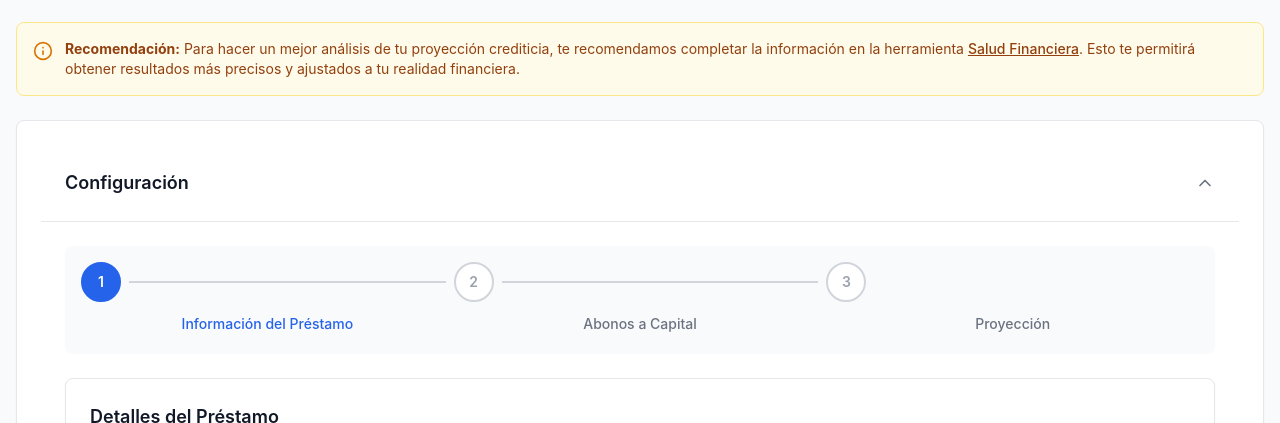
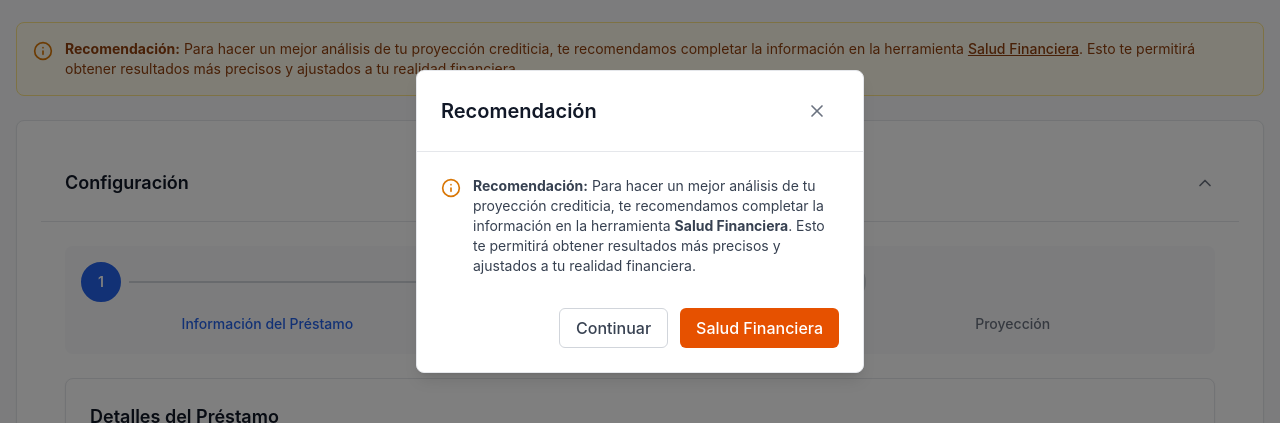
Before and after one commit to erjosara8916/finanzas-erick-saravia, a React (Vite) app: page /proyeccion-crediticia in a window 1280 px wide. Shown: the part 179-602 px from the top of the page. Built offline with nearby package versions, Linux system fonts and the light colour scheme; no server answers.

Commit message:
feat: Improve error messaging

```diff
--- a/src/components/financial-health/TransactionForm.tsx
+++ b/src/components/financial-health/TransactionForm.tsx
@@ -32,6 +32,7 @@ export default function TransactionForm() {
   const [amount, setAmount] = useState<string>('');
   const [description, setDescription] = useState<string>('');
   const [category, setCategory] = useState<string>('');
+  const [errors, setErrors] = useState<Record<string, string>>({});
 
   const addTransaction = useFinancialHealthStore((state) => state.addTransaction);
 
@@ -40,17 +41,26 @@ export default function TransactionForm() {
   const handleSubmit = (e: React.FormEvent) => {
     e.preventDefault();
 
+    const newErrors: Record<string, string> = {};
+
+    if (!description.trim()) {
+      newErrors.description = 'La descripción es requerida';
+    }
+
     if (!amount || new Decimal(amount).lte(0)) {
+      newErrors.amount = 'El monto es requerido y debe ser mayor a cero';
+    }
+
+    if (!category) {
+      newErrors.category = 'La categoría es requerida';
+    }
+
+    if (Object.keys(newErrors).length > 0) {
+      setErrors(newErrors);
       return;
     }
 
-    if (!description.trim()) {
-      return;
-    }
-
-    if (!category) {
-      return;
-    }
+    setErrors({});
 
     addTransaction({
       type,
@@ -68,6 +78,7 @@ export default function TransactionForm() {
   const handleTypeChange = (newType: TransactionType) => {
     setType(newType);
     setCategory(''); // Reset category when type changes
+    setErrors({}); // Clear errors when type changes
   };
 
   return (
@@ -110,10 +121,22 @@ export default function TransactionForm() {
             id="description"
             type="text"
             value={description}
-            onChange={(e) => setDescription(e.target.value)}
+            onChange={(e) => {
+              setDescription(e.target.value);
+              if (errors.description) {
+                setErrors((prev) => {
+                  const newErrors = { ...prev };
+                  delete newErrors.description;
+                  return newErrors;
+                });
+              }
+            }}
             placeholder="Ej: Nómina, Alquiler, Netflix..."
-            required
+            error={!!errors.description}
           />
+          {errors.description && (
+            <p className="text-sm text-red-500 mt-1">{errors.description}</p>
+          )}
         </div>
 
         {/* Amount and Category in same row */}
@@ -124,10 +147,22 @@ export default function TransactionForm() {
             <InputCurrency
               id="amount"
               value={amount}
-              onChange={setAmount}
+              onChange={(value) => {
+                setAmount(value);
+                if (errors.amount) {
+                  setErrors((prev) => {
+                    const newErrors = { ...prev };
+                    delete newErrors.amount;
+                    return newErrors;
+                  });
+                }
+              }}
               placeholder="0.00"
-              required
+              error={!!errors.amount}
             />
+            {errors.amount && (
+              <p className="text-sm text-red-500 mt-1">{errors.amount}</p>
+            )}
           </div>
 
           {/* Category */}
@@ -136,8 +171,17 @@ export default function TransactionForm() {
             <Select
               id="category"
               value={category}
-              onChange={(e) => setCategory(e.target.value)}
-              required
+              onChange={(e) => {
+                setCategory(e.target.value);
+                if (errors.category) {
+                  setErrors((prev) => {
+                    const newErrors = { ...prev };
+                    delete newErrors.category;
+                    return newErrors;
+                  });
+                }
+              }}
+              error={!!errors.category}
             >
               <option value="">Selecciona una categoría</option>
               {currentCategories.map((cat) => (
@@ -146,6 +190,9 @@ export default function TransactionForm() {
                 </option>
               ))}
             </Select>
+            {errors.category && (
+              <p className="text-sm text-red-500 mt-1">{errors.category}</p>
+            )}
           </div>
         </div>
 
--- a/src/components/loan/ExtraPaymentsManager.tsx
+++ b/src/components/loan/ExtraPaymentsManager.tsx
@@ -1,5 +1,6 @@
 import { useState, useMemo } from 'react';
 import { useLoanStore } from '../../store/loanStore';
+import { useFinancialHealthStore } from '../../store/financialHealthStore';
 import Button from '../ui/Button';
 import InputCurrency from '../ui/InputCurrency';
 import Label from '../ui/Label';
@@ -11,9 +12,10 @@ import { X } from 'lucide-react';
 import { validateAmount } from '../../lib/validation';
 import { addMonths, parseISO } from 'date-fns';
 import { formatDateDisplay, formatCurrency, formatMonthsToYearsAndMonths } from '../../lib/formatters';
-import { calculateAmortizationTable, calculateLoanSummary } from '../../lib/engine';
+import { calculateAmortizationTable, calculateLoanSummary, calculateMonthlyPayment } from '../../lib/engine';
 import { useAnalytics } from '../../hooks/useAnalytics';
 import { trackEventWithParams, hasUserConsent } from '../../lib/analytics';
+import { Decimal } from 'decimal.js';
 
 export default function ExtraPaymentsManager() {
   const loanInput = useLoanStore((state) => state.getActiveLoanInput());
@@ -21,6 +23,7 @@ export default function ExtraPaymentsManager() {
   const addExtraPayment = useLoanStore((state) => state.addExtraPayment);
   const removeExtraPayment = useLoanStore((state) => state.removeExtraPayment);
   const removeAllExtraPayments = useLoanStore((state) => state.removeAllExtraPayments);
+  const suggestedPaymentCapacity = useFinancialHealthStore((state) => state.suggestedPaymentCapacity());
   const { trackExtraPaymentAdded, trackExtraPaymentRemoved } = useAnalytics();
 
   const [paymentType, setPaymentType] = useState<'single' | 'periodic'>('single');
@@ -35,6 +38,41 @@ export default function ExtraPaymentsManager() {
   const existingPayments = Object.entries(extraPayments)
     .map(([period, amount]) => ({ period: parseInt(period), amount }))
     .sort((a, b) => a.period - b.period);
+
+  // Calcular cuota mensual total
+  const totalMonthlyPayment = useMemo(() => {
+    if (!loanInput || !loanInput.principal || !loanInput.annualRate || !loanInput.termMonths) {
+      return null;
+    }
+
+    try {
+      const principal = new Decimal(parseFloat(loanInput.principal));
+      const annualRate = new Decimal(parseFloat(loanInput.annualRate.toString()));
+      const monthlyPayment = calculateMonthlyPayment(principal, annualRate, loanInput.termMonths);
+
+      const insurance = loanInput.insuranceAmount ? parseFloat(loanInput.insuranceAmount) : 0;
+      const fees = loanInput.additionalFees ? parseFloat(loanInput.additionalFees) : 0;
+
+      const useFixedPayment = loanInput.useFixedPayment || false;
+      if (useFixedPayment && loanInput.fixedMonthlyPayment) {
+        return parseFloat(loanInput.fixedMonthlyPayment);
+      }
+
+      return monthlyPayment.toNumber() + insurance + fees;
+    } catch (error) {
+      console.error('Error calculating total monthly payment:', error);
+      return null;
+    }
+  }, [loanInput]);
+
+  // Calcular máximo abono sugerido
+  const maxSuggestedPayment = useMemo(() => {
+    if (!suggestedPaymentCapacity.gt(0) || totalMonthlyPayment === null) {
+      return null;
+    }
+    const max = suggestedPaymentCapacity.minus(new Decimal(totalMonthlyPayment));
+    return max.gt(0) ? max.toNumber() : 0;
+  }, [suggestedPaymentCapacity, totalMonthlyPayment]);
 
   // Calcular métricas de ahorro y plazo (before early return)
   const { monthsSaved, savings, costWithoutExtras, costWithExtras, finalizationDate } = useMemo(() => {
@@ -231,7 +269,20 @@ export default function ExtraPaymentsManager() {
 
   return (
     <Card title="Abonos a Capital" description="Agrega abonos a capital para reducir el principal más rápido">
-      <div className="grid grid-cols-1 lg:grid-cols-2 gap-4 sm:gap-6">
+      {maxSuggestedPayment !== null && maxSuggestedPayment > 0 && (
+        <div className="mb-4 sm:mb-6 p-3 sm:p-4 rounded-lg bg-green-50 dark:bg-green-900/20 border border-green-200 dark:border-green-800">
+          <div className="flex items-center gap-2">
+            <Label className="text-sm font-medium text-green-800 dark:text-green-200">
+              Máximo Abono Sugerido:
+            </Label>
+            <span className="text-sm font-semibold text-green-900 dark:text-green-100">
+              {formatCurrency(maxSuggestedPayment)}
+            </span>
+            <Tooltip message="Monto máximo recomendado para abonos a capital basado en tu capacidad de endeudamiento menos la cuota mensual del préstamo" />
+          </div>
+        </div>
+      )}
+      <div className="grid grid-cols-1 lg:grid-cols-2 gap-4 sm:gap-6 items-start">
         {/* Columna 1: Formulario */}
         <div className="space-y-3 sm:space-y-4">
           <div className="space-y-1.5 sm:space-y-2">
@@ -353,7 +404,7 @@ export default function ExtraPaymentsManager() {
         </div>
 
         {/* Columna 2: Resumen y Listado de abonos a capital */}
-        <div className="space-y-3 sm:space-y-4">
+        <div className="space-y-3 sm:space-y-4 flex flex-col">
           {/* Resumen de abonos */}
           <div className="p-3 sm:p-4 bg-blue-50 dark:bg-blue-900/20 rounded-lg border border-blue-200 dark:border-blue-800">
             <h4 className="text-xs sm:text-sm font-semibold text-gray-700 dark:text-gray-300 mb-2 sm:mb-3">
--- a/src/components/loan/LoanForm.tsx
+++ b/src/components/loan/LoanForm.tsx
@@ -1,4 +1,5 @@
 import { useLoanStore } from '../../store/loanStore';
+import { useFinancialHealthStore } from '../../store/financialHealthStore';
 import { validatePrincipal, validateRate, validateTermMonths, validateDate, validateAmount } from '../../lib/validation';
 import { calculateMonthlyPayment } from '../../lib/engine';
 import { formatCurrency } from '../../lib/formatters';
@@ -15,6 +16,7 @@ import { useAnalytics } from '../../hooks/useAnalytics';
 export default function LoanForm() {
   const loanInput = useLoanStore((state) => state.getActiveLoanInput());
   const updateLoanInput = useLoanStore((state) => state.updateLoanInput);
+  const suggestedPaymentCapacity = useFinancialHealthStore((state) => state.suggestedPaymentCapacity());
   const { trackFormFieldChange, trackValidationError, trackCalculation } = useAnalytics();
 
   const [errors, setErrors] = useState<Record<string, string>>({});
@@ -122,6 +124,19 @@ export default function LoanForm() {
 
   return (
     <Card title="Detalles del Préstamo" description="Ingresa la información del préstamo para calcular la tabla de amortización">
+      {suggestedPaymentCapacity.gt(0) && (
+        <div className="mb-4 sm:mb-6 p-3 sm:p-4 rounded-lg bg-green-50 dark:bg-green-900/20 border border-green-200 dark:border-green-800">
+          <div className="flex items-center gap-2">
+            <Label className="text-sm font-medium text-green-800 dark:text-green-200">
+              Capacidad de Endeudamiento Sugerida:
+            </Label>
+            <span className="text-sm font-semibold text-green-900 dark:text-green-100">
+              {formatCurrency(suggestedPaymentCapacity.toNumber())}
+            </span>
+            <Tooltip message="Capacidad de pago mensual sugerida basada en tu información de salud financiera. Esta es una referencia para evaluar si el préstamo se ajusta a tu capacidad de pago" />
+          </div>
+        </div>
+      )}
       <div className="grid grid-cols-1 md:grid-cols-2 gap-4 sm:gap-6">
         <div className="space-y-1.5 sm:space-y-2">
           <div className="flex items-center gap-1">
--- a/src/components/loan/LoanSummary.tsx
+++ b/src/components/loan/LoanSummary.tsx
@@ -134,7 +134,7 @@ export default function LoanSummary() {
           </div>
           <div className="flex justify-between items-center py-1.5 sm:py-2 pt-3 sm:pt-4">
             <span className="text-base sm:text-lg font-semibold text-gray-900 dark:text-gray-100">
-              Costo Total (Interés + Cuotas)
+              Costo Total (Total pagos - Capital recibido)
             </span>
             <span className="text-base sm:text-lg font-bold text-red-600 dark:text-red-400">
               {formatCurrency(summary.totalSunkCost)}
--- a/src/lib/pdfGenerator.ts
+++ b/src/lib/pdfGenerator.ts
@@ -95,7 +95,7 @@ export function generatePDFReport(data: PDFData): void {
 
   const metrics: Array<[string, string, [number, number, number]]> = [
     ['Total a Pagar:', formatCurrency(summary.totalPaid), primaryColor],
-    ['Costo Total (Interés + Cuotas):', formatCurrency(summary.totalSunkCost), accentColor],
+    ['Costo Total (Total pagos - capital recibido):', formatCurrency(summary.totalSunkCost), accentColor],
     ['Plazo Real:', formatMonthsToYearsAndMonths(summary.actualTermMonths), [46, 204, 113]], // Verde
     ['Total de Intereses:', formatCurrency(summary.totalInterest), secondaryColor],
   ];
--- a/src/pages/LoanProjectionPage.tsx
+++ b/src/pages/LoanProjectionPage.tsx
@@ -7,6 +7,7 @@ import Collapsible from '../components/ui/Collapsible';
 import Stepper from '../components/ui/Stepper';
 import OrientationWarning from '../components/ui/OrientationWarning';
 import Button from '../components/ui/Button';
+import Dialog from '../components/ui/Dialog';
 import CapacityWarning from '../components/loan/CapacityWarning';
 import { useLoanStore } from '../store/loanStore';
 import { useFinancialHealthStore } from '../store/financialHealthStore';
@@ -14,7 +15,7 @@ import { useAnalytics, useEngagementTracking } from '../hooks/useAnalytics';
 import { calculateAmortizationTable } from '../lib/engine';
 import { Decimal } from 'decimal.js';
 import { Link } from 'react-router-dom';
-import { Info } from 'lucide-react';
+import { Info, AlertTriangle } from 'lucide-react';
 import { amountToRange } from '../lib/analytics';
 
 export default function LoanProjectionPage() {
@@ -36,6 +37,10 @@ export default function LoanProjectionPage() {
   const [activeStep, setActiveStep] = useState<number>(0);
   const [isConfigOpen, setIsConfigOpen] = useState<boolean>(true);
   const [hasInitialized, setHasInitialized] = useState<boolean>(false);
+  const [showHealthModal, setShowHealthModal] = useState<boolean>(false);
+  const modalShownRef = useRef<boolean>(false);
+  const [showCapacityModal, setShowCapacityModal] = useState<boolean>(false);
+  const capacityModalShownRef = useRef<boolean>(false);
 
   // Determinar si los pasos están completados
   const hasLoanData = !!(loanInput && loanInput.principal && loanInput.annualRate && loanInput.termMonths);
@@ -100,6 +105,22 @@ export default function LoanProjectionPage() {
       setHasInitialized(false);
     }
   }, [isConfigOpen, hasLoanData, hasInitialized]);
+
+  // Abrir modal cuando se carga la página y no hay datos de salud financiera
+  useEffect(() => {
+    if (!hasFinancialHealthData && !modalShownRef.current) {
+      setShowHealthModal(true);
+      modalShownRef.current = true;
+    }
+  }, [hasFinancialHealthData]);
+
+  // Abrir modal cuando se detecta que excede la capacidad de pago
+  useEffect(() => {
+    if (capacityCheck.exceeds && !capacityModalShownRef.current) {
+      setShowCapacityModal(true);
+      capacityModalShownRef.current = true;
+    }
+  }, [capacityCheck.exceeds]);
 
   // Trackear cuando se completa un cálculo
   useEffect(() => {
@@ -223,13 +244,6 @@ export default function LoanProjectionPage() {
             </div>
           )}
 
-          {/* Capacity Warning */}
-          {capacityCheck.exceeds && (
-            <div className="transition-all duration-300">
-              <CapacityWarning />
-            </div>
-          )}
-
           <div className="transition-all duration-300">
             <Collapsible
               title="Configuración"
@@ -244,6 +258,12 @@ export default function LoanProjectionPage() {
                 <div className="transition-all duration-300">
                   {activeStep === 0 && (
                     <div className="animate-fade-in space-y-3 sm:space-y-4">
+                      {/* Capacity Warning */}
+                      {capacityCheck.exceeds && (
+                        <div className="transition-all duration-300">
+                          <CapacityWarning />
+                        </div>
+                      )}
                       <LoanForm />
                       <div className="flex justify-end gap-2 sm:gap-3 pt-3 sm:pt-4">
                         <Button onClick={handleNext}>
@@ -254,6 +274,12 @@ export default function LoanProjectionPage() {
                   )}
                   {activeStep === 1 && (
                     <div className="animate-fade-in space-y-3 sm:space-y-4">
+                      {/* Capacity Warning */}
+                      {capacityCheck.exceeds && (
+                        <div className="transition-all duration-300">
+                          <CapacityWarning />
+                        </div>
+                      )}
                       <ExtraPaymentsManager />
                       <div className="flex justify-between gap-2 sm:gap-3 pt-3 sm:pt-4">
                         <Button variant="outline" onClick={handlePrevious}>
@@ -289,6 +315,74 @@ export default function LoanProjectionPage() {
           </div>
         </div>
       </div>
+
+      {/* Modal de recomendación de Salud Financiera */}
+      <Dialog
+        isOpen={showHealthModal}
+        onClose={() => setShowHealthModal(false)}
+        title="Recomendación"
+        className="max-w-md"
+      >
+        <div className="flex items-start gap-3">
+          <Info className="h-5 w-5 text-amber-600 dark:text-amber-400 flex-shrink-0 mt-0.5" />
+          <div className="flex-1">
+            <p className="text-sm text-gray-700 dark:text-gray-300 mb-6">
+              <strong>Recomendación:</strong> Para hacer un mejor análisis de tu proyección crediticia,
+              te recomendamos completar la información en la herramienta{' '}
+              <strong>Salud Financiera</strong>.
+              Esto te permitirá obtener resultados más precisos y ajustados a tu realidad financiera.
+            </p>
+            <div className="flex flex-col sm:flex-row gap-3 sm:justify-end pt-2">
+              <Button variant="outline" onClick={() => setShowHealthModal(false)} className="w-full sm:w-auto">
+                Continuar
+              </Button>
+              <Link to="/salud-financiera" onClick={() => setShowHealthModal(false)} className="w-full sm:w-auto">
+                <Button variant="cta" className="w-full sm:w-auto">
+                  Salud Financiera
+                </Button>
+              </Link>
+            </div>
+          </div>
+        </div>
+      </Dialog>
+
+      {/* Modal de Alerta de Capacidad de Pago */}
+      <Dialog
+        isOpen={showCapacityModal}
+        onClose={() => setShowCapacityModal(false)}
+        title="Alerta de Capacidad de Pago"
+        className="max-w-md"
+      >
+        <div className="flex items-start gap-3">
+          <AlertTriangle className="h-5 w-5 text-orange-600 dark:text-orange-400 flex-shrink-0 mt-0.5" />
+          <div className="flex-1">
+            <p className="text-sm text-gray-700 dark:text-gray-300 mb-3">
+              La cuota propuesta más los abonos a capital superan tu capacidad de pago sugerida.
+              Te recomendamos ajustar los valores o revisar tu{' '}
+              <Link
+                to="/salud-financiera"
+                className="underline font-medium hover:text-orange-900 dark:hover:text-orange-100 text-orange-700 dark:text-orange-300"
+              >
+                salud financiera
+              </Link>
+              .
+            </p>
+            <p className="text-xs text-gray-600 dark:text-gray-400 mb-6">
+              Recuerda que es importante mantener un margen de seguridad en tus finanzas personales.
+            </p>
+            <div className="flex flex-col sm:flex-row gap-3 sm:justify-end pt-2">
+              <Button variant="outline" onClick={() => setShowCapacityModal(false)} className="w-full sm:w-auto">
+                Entendido
+              </Button>
+              <Link to="/salud-financiera" onClick={() => setShowCapacityModal(false)} className="w-full sm:w-auto">
+                <Button variant="cta" className="w-full sm:w-auto">
+                  Revisar Salud Financiera
+                </Button>
+              </Link>
+            </div>
+          </div>
+        </div>
+      </Dialog>
     </>
   );
 }
```
